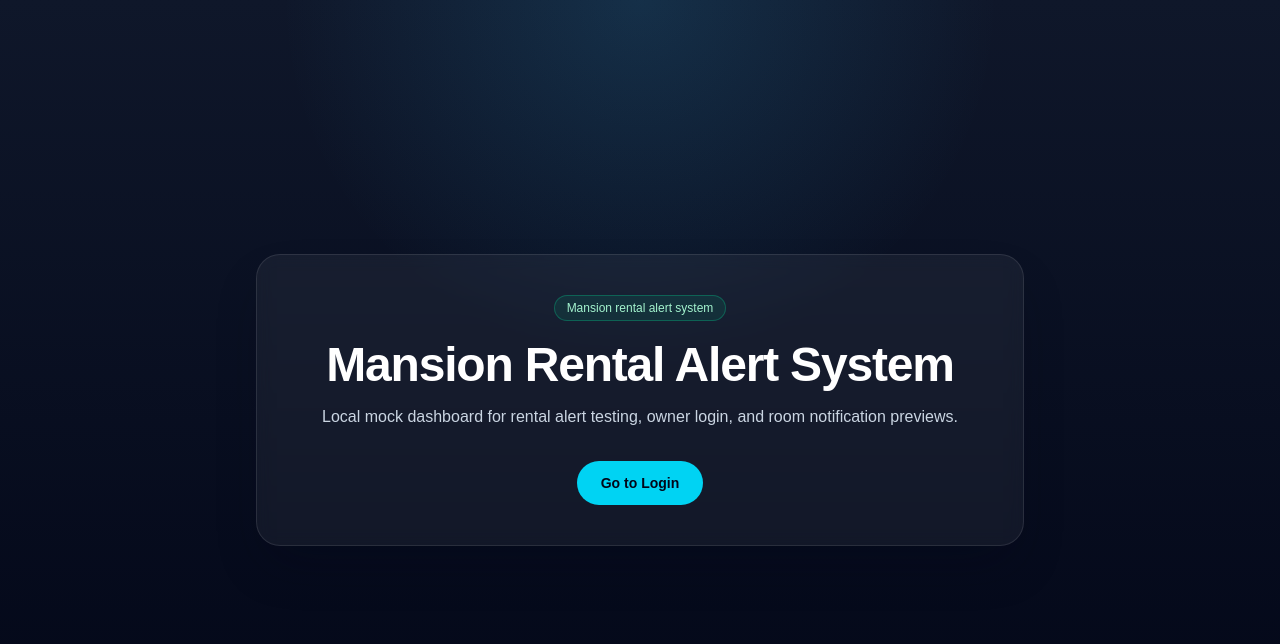
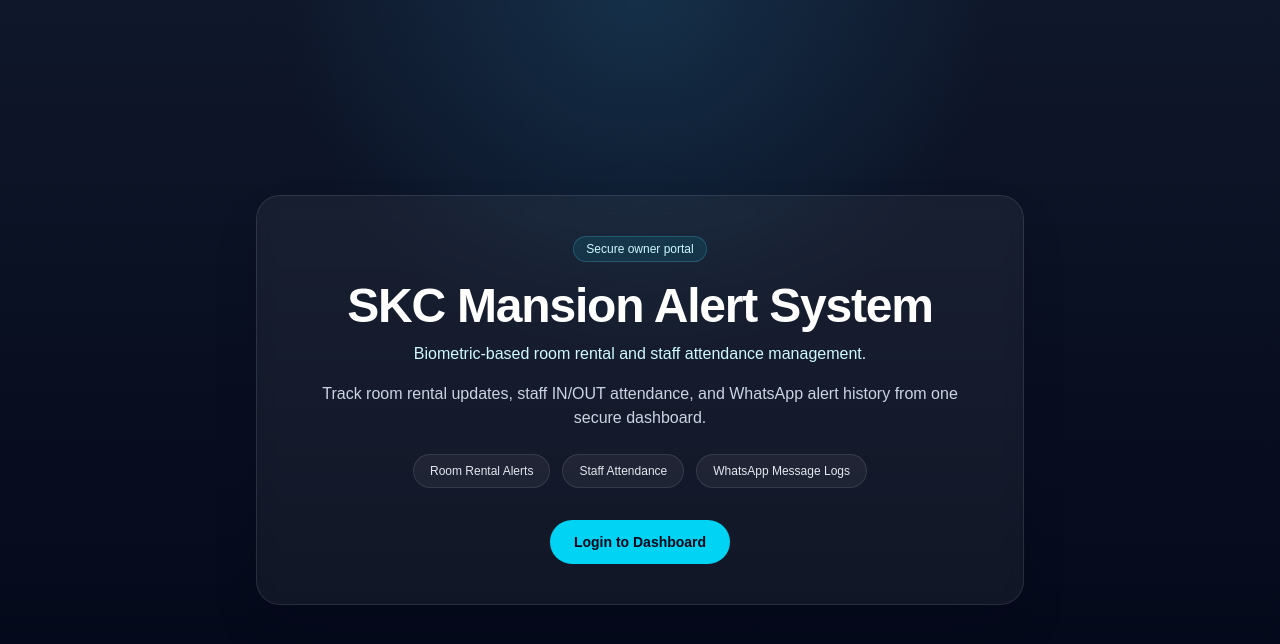
Before and after one commit to TheepanURK24CS1099/mansion-rental-alert, a Next.js app: page / in a window 1280 px wide. Shown: the top 644 px of the page. Built offline with nearby package versions, Linux system fonts and the light colour scheme.

Commit message:
Clean public landing page UI

```diff
--- a/src/app/page.tsx
+++ b/src/app/page.tsx
@@ -5,22 +5,38 @@ export default function Home() {
     <main className="min-h-screen bg-[radial-gradient(circle_at_top,_rgba(56,189,248,0.15),_transparent_35%),linear-gradient(180deg,_#0f172a_0%,_#020617_100%)] px-4 py-8 text-slate-100 sm:px-6 lg:px-8">
       <div className="mx-auto flex min-h-[calc(100vh-4rem)] max-w-3xl items-center justify-center">
         <section className="w-full rounded-3xl border border-white/10 bg-white/5 p-8 text-center shadow-2xl shadow-slate-950/30 backdrop-blur sm:p-10">
-          <div className="inline-flex items-center gap-2 rounded-full border border-emerald-400/30 bg-emerald-400/10 px-3 py-1 text-xs font-medium text-emerald-200">
-            Mansion rental alert system
+          <div className="inline-flex items-center gap-2 rounded-full border border-cyan-300/20 bg-cyan-400/10 px-3 py-1 text-xs font-medium text-cyan-100">
+            Secure owner portal
           </div>
           <h1 className="mt-5 text-4xl font-semibold tracking-tight text-white sm:text-5xl">
-            Mansion Rental Alert System
+            SKC Mansion Alert System
           </h1>
+          <p className="mx-auto mt-3 max-w-2xl text-sm font-medium leading-6 text-cyan-100 sm:text-base">
+            Biometric-based room rental and staff attendance management.
+          </p>
           <p className="mx-auto mt-4 max-w-2xl text-sm leading-6 text-slate-300 sm:text-base">
-            Local mock dashboard for rental alert testing, owner login, and room
-            notification previews.
+            Track room rental updates, staff IN/OUT attendance, and WhatsApp alert
+            history from one secure dashboard.
           </p>
+
+          <div className="mt-6 flex flex-wrap justify-center gap-3">
+            <span className="rounded-full border border-white/10 bg-white/5 px-4 py-2 text-xs font-medium text-slate-200">
+              Room Rental Alerts
+            </span>
+            <span className="rounded-full border border-white/10 bg-white/5 px-4 py-2 text-xs font-medium text-slate-200">
+              Staff Attendance
+            </span>
+            <span className="rounded-full border border-white/10 bg-white/5 px-4 py-2 text-xs font-medium text-slate-200">
+              WhatsApp Message Logs
+            </span>
+          </div>
+
           <div className="mt-8 flex justify-center">
             <Link
               href="/login"
               className="rounded-full bg-cyan-400 px-6 py-3 text-sm font-semibold text-slate-950 transition hover:bg-cyan-300"
             >
-              Go to Login
+              Login to Dashboard
             </Link>
           </div>
         </section>
```
